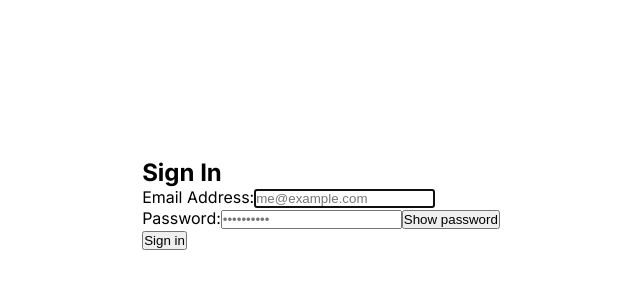
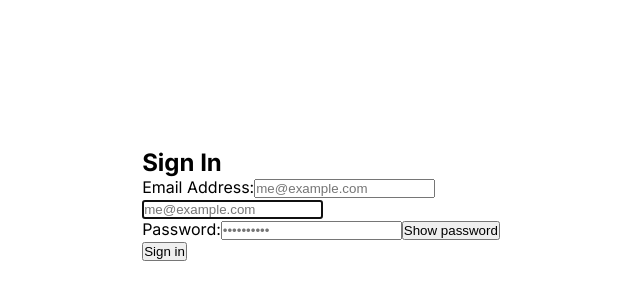
Before and after one commit to PashaDeev/sign_in_form, a Next.js app: page / in a window 1280 px wide. Shown: the part 196-496 px from the top of the page, without its empty margins (319-959 px from the left). Built offline with nearby package versions, Linux system fonts and the light colour scheme.

Commit message:
add base form input

```diff
--- a/src/app/page.tsx
+++ b/src/app/page.tsx
@@ -1,4 +1,5 @@
 import styles from './page.module.css';
+import {FormInput} from '@/shared/formInput';
 
 export default function SignIn() {
     return (
@@ -6,9 +7,17 @@ export default function SignIn() {
             <form action="/">
                 <h1>Sign In</h1>
 
+                <FormInput
+                    title="Email Address:"
+                    type="email"
+                    name="email"
+                    id="email"
+                    required={true}
+                    autoFocus={true}
+                    placeholder="me@example.com"
+                />
                 <section>
                     <label>
-                        Email Address:
                         <input type="email" name="email" id="email" required autoFocus placeholder="me@example.com" />
                     </label>
                 </section>
--- /dev/null
+++ b/src/shared/formInput/index.tsx
@@ -0,0 +1,27 @@
+type FormInputProps = {
+    title: string;
+    name: string;
+
+    placeholder?: string;
+    autoFocus?: boolean;
+    required?: boolean;
+    id?: string;
+    type?: HTMLInputElement['type'];
+};
+export const FormInput = ({title, name, id, required, autoFocus, placeholder, type = 'text'}: FormInputProps) => {
+    return (
+        <section>
+            <label>
+                {title}
+                <input
+                    type={type}
+                    name={name}
+                    id={id}
+                    required={required}
+                    autoFocus={autoFocus}
+                    placeholder={placeholder}
+                />
+            </label>
+        </section>
+    );
+};
```
Also changed, not shown: .eslintrc.json, .prettierrc.js, 1 other file (tests, documents, lock files or other folders).
